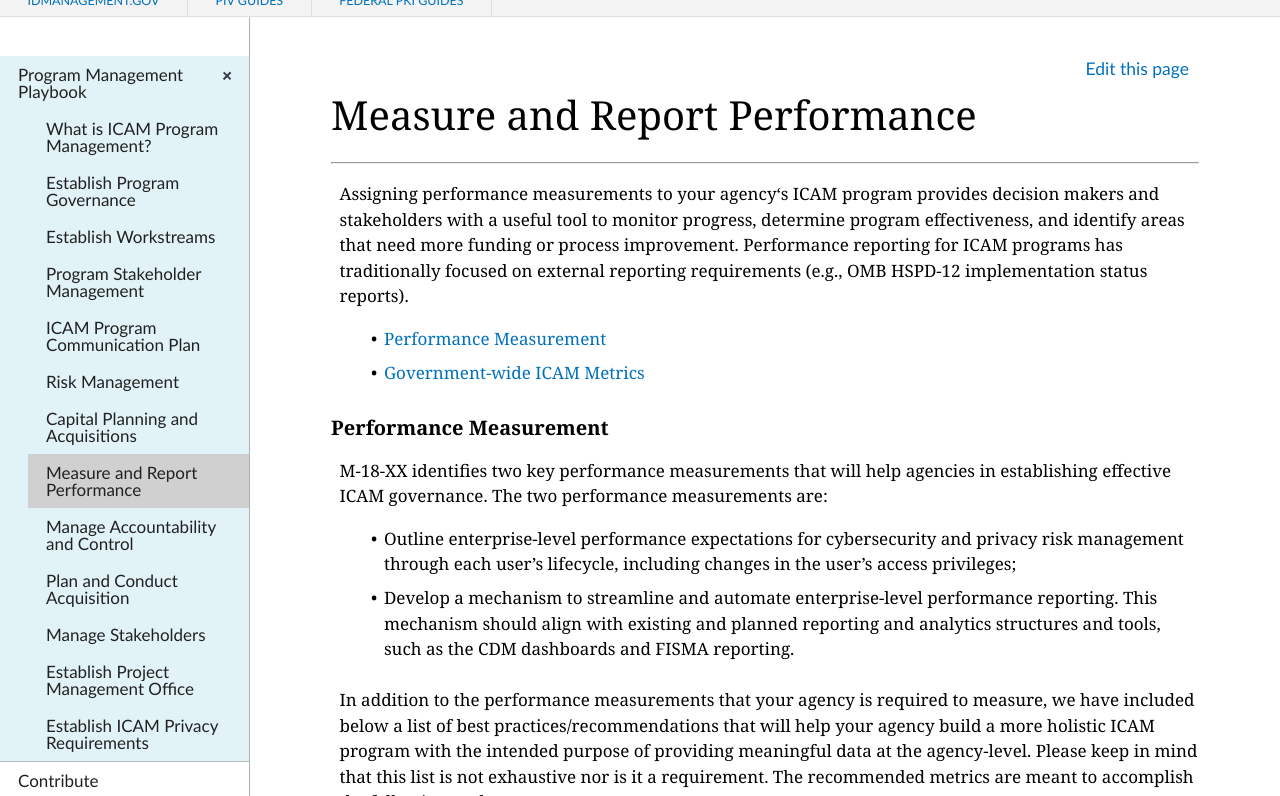
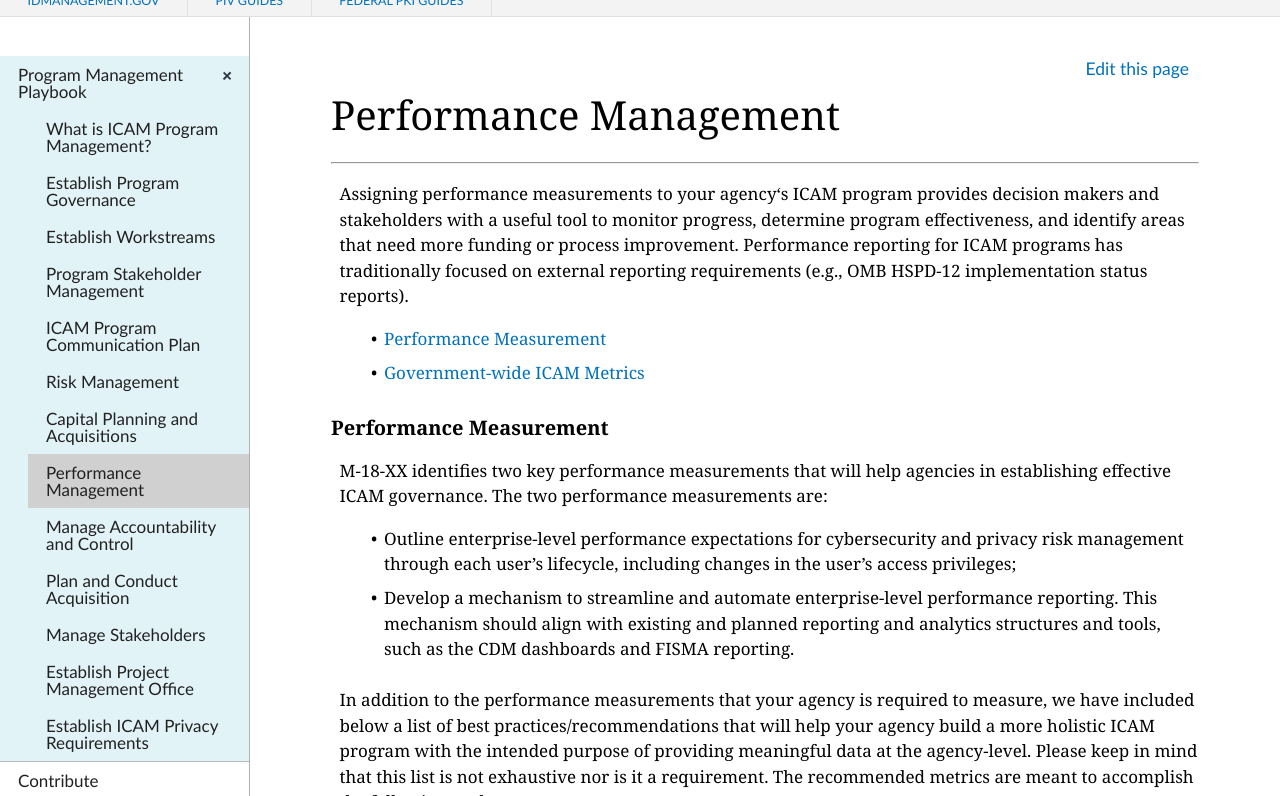
Before and after one commit to GSA/ficam-management, a Jekyll site: the page built from _pm-playbook/07_perform.md, in a window 1280 px wide and 900 px high, cut to the strip 104-900 px from the top of the window. Built offline with Jekyll 4.4.1, drawn with Linux system fonts in a browser that asks for light colours; nearby versions of some CDN libraries.

Commit message:
Update and rename 11_perform.md to 07_perform.md

```diff
--- a/_pm-playbook/11_perform.md
+++ b/_pm-playbook/07_perform.md
@@ -1,7 +1,7 @@
 ---
 layout: default
-title: Measure and Report Performance
-permalink: /pm-playbook/perform/
+title: Performance Management
+permalink: /performance/
 collection: pm-playbook
 ---
 ---
```
